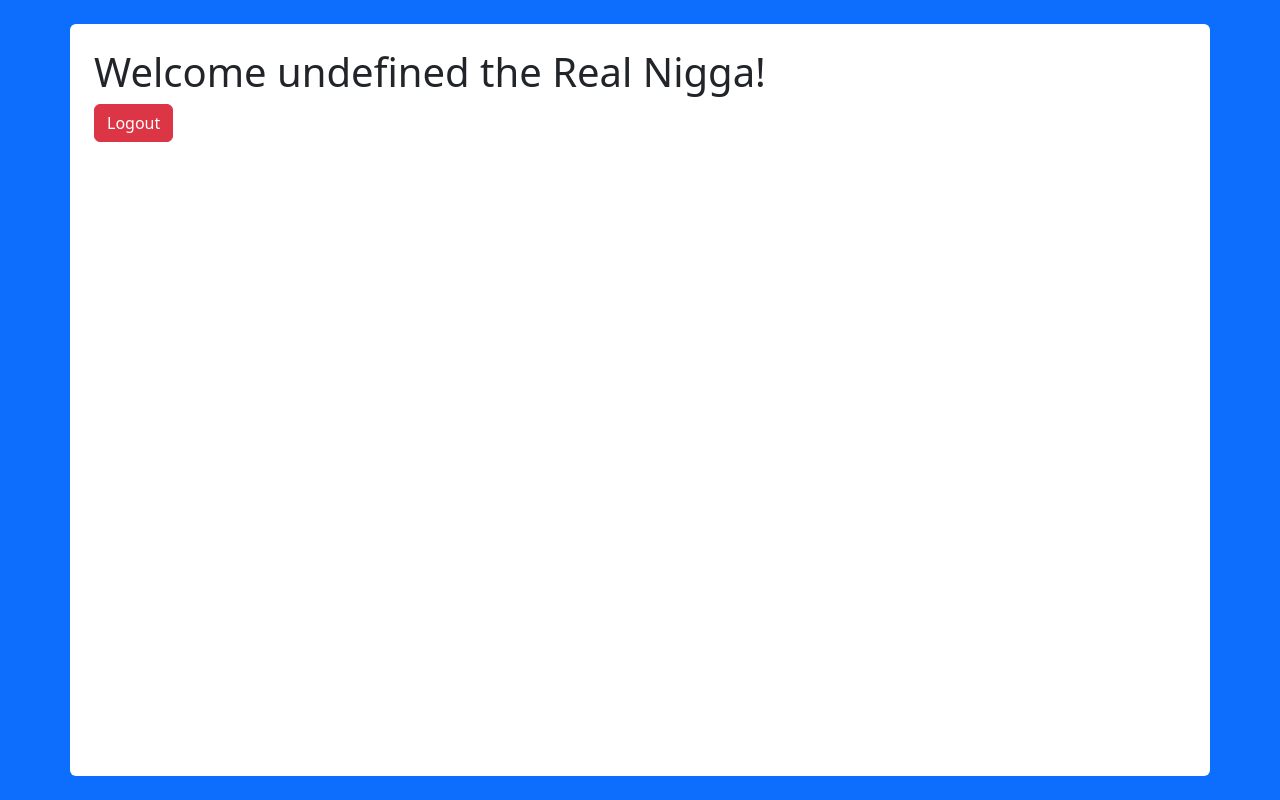
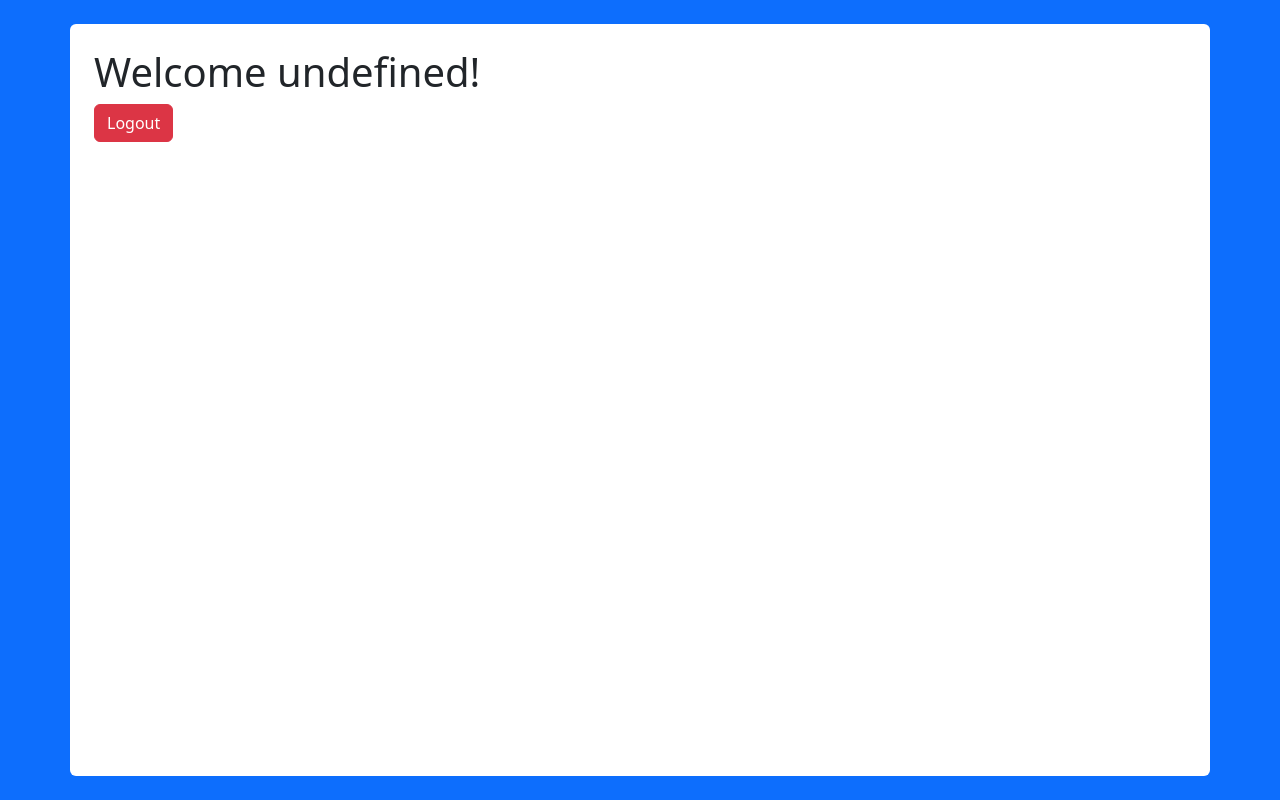
Before and after one commit to gabwrel/MERNAuthentication, a React (Vite) app in the folder client/: page /home in a window 1280 px wide. Built offline with nearby package versions, Linux system fonts and the light colour scheme; sample sign-in values are in the browser's storage.

Commit message:
Add styling

```diff
--- a/client/src/Home.jsx
+++ b/client/src/Home.jsx
@@ -26,7 +26,7 @@ function Home() {
   return (
     <div className='bg-primary p-4 vh-100'>
       <div className='container rounded p-4 bg-white h-100'>
-        <h1>Welcome {userName} the Real Nigga!</h1>
+        <h1>Welcome {userName}!</h1>
         <button className='btn btn-danger' onClick={handleLogout}>Logout</button>
       </div>
     </div>
```
